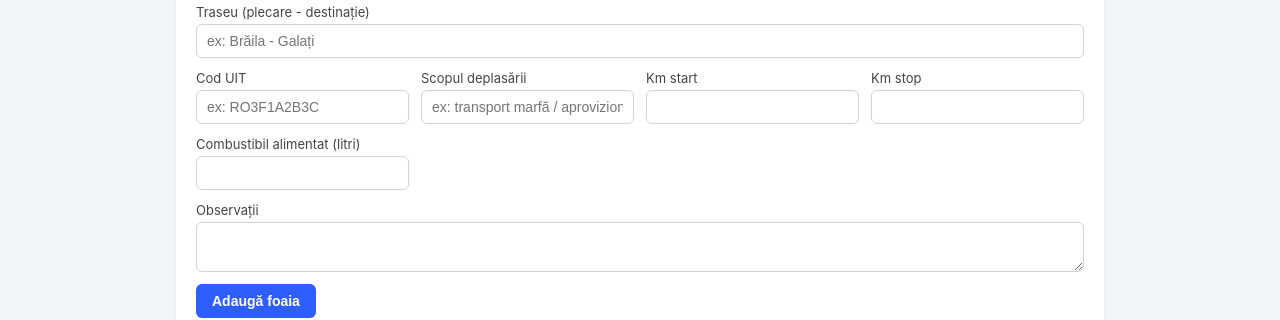
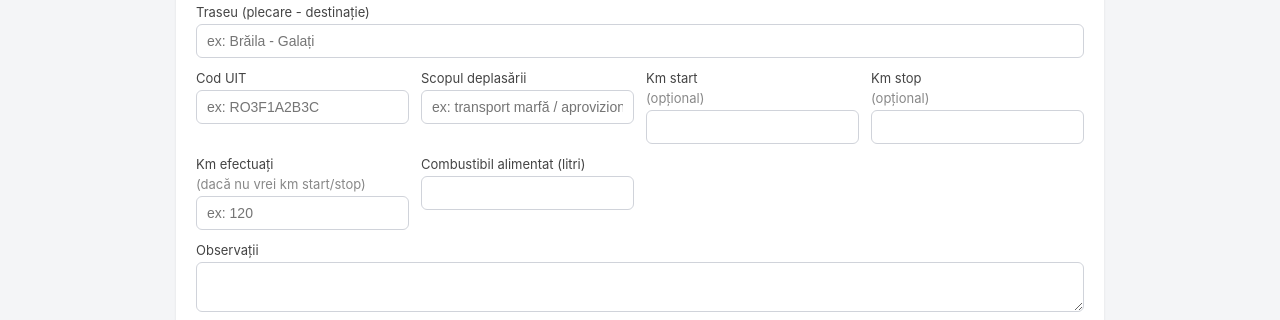
Before and after one commit to Resita0505/foi-de-parcurs, a Next.js app: page /trips in a window 1280 px wide. Shown: the part 246-566 px from the top of the page. Built offline with nearby package versions, Linux system fonts and the light colour scheme; no server answers; the database is empty.

Commit message:
Update page.js

```diff
--- a/app/trips/page.js
+++ b/app/trips/page.js
@@ -13,6 +13,7 @@ const emptyForm = {
   trip_purpose: '',
   km_start: '',
   km_end: '',
+  km_traveled: '',
   fuel_added: '',
   notes: '',
 };
@@ -62,6 +63,7 @@ export default function TripsPage() {
       trip_purpose: form.trip_purpose,
       km_start: form.km_start ? Number(form.km_start) : null,
       km_end: form.km_end ? Number(form.km_end) : null,
+      km_traveled: form.km_traveled ? Number(form.km_traveled) : null,
       fuel_added: form.fuel_added ? Number(form.fuel_added) : null,
       notes: form.notes,
     };
@@ -93,6 +95,7 @@ export default function TripsPage() {
       trip_purpose: t.trip_purpose || '',
       km_start: t.km_start ?? '',
       km_end: t.km_end ?? '',
+      km_traveled: t.km_traveled ?? '',
       fuel_added: t.fuel_added ?? '',
       notes: t.notes || '',
     });
@@ -152,12 +155,16 @@ export default function TripsPage() {
             <input name="trip_purpose" value={form.trip_purpose} onChange={handleChange} placeholder="ex: transport marfă / aprovizionare" />
           </label>
           <label>
-            Km start
+            Km start <span style={{ fontWeight: 400, color: '#888' }}>(opțional)</span>
             <input name="km_start" type="number" step="0.1" value={form.km_start} onChange={handleChange} />
           </label>
           <label>
-            Km stop
+            Km stop <span style={{ fontWeight: 400, color: '#888' }}>(opțional)</span>
             <input name="km_end" type="number" step="0.1" value={form.km_end} onChange={handleChange} />
+          </label>
+          <label>
+            Km efectuați <span style={{ fontWeight: 400, color: '#888' }}>(dacă nu vrei km start/stop)</span>
+            <input name="km_traveled" type="number" step="0.1" value={form.km_traveled} onChange={handleChange} placeholder="ex: 120" />
           </label>
           <label>
             Combustibil alimentat (litri)
@@ -199,7 +206,7 @@ export default function TripsPage() {
               <td>{t.route}</td>
               <td>{t.uit_code || '-'}</td>
               <td>{t.trip_purpose || '-'}</td>
-              <td>{t.km_start != null && t.km_end != null ? (t.km_end - t.km_start).toFixed(1) : '-'}</td>
+              <td>{t.km_traveled != null ? t.km_traveled.toFixed(1) : (t.km_start != null && t.km_end != null ? (t.km_end - t.km_start).toFixed(1) : '-')}</td>
               <td>{t.fuel_added ?? '-'} l</td>
               <td className="actions">
                 <button onClick={() => handleEdit(t)}>Editează</button>
```
